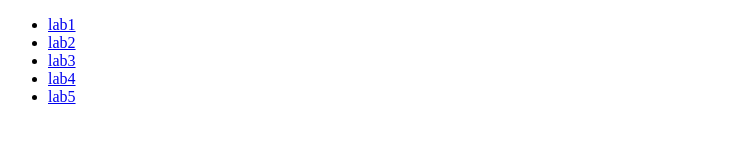
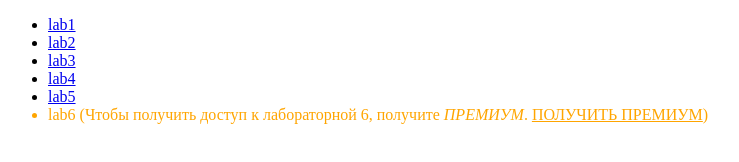
Before and after one commit to TrofikBoss/javascript, a plain HTML site: page index.html in a window 1280 px wide. Shown: the whole page, without its empty margins (0-739 px from the left). Drawn offline with Linux system fonts and the light colour scheme.

Commit message:
Update index.html

```diff
--- a/index.html
+++ b/index.html
@@ -12,6 +12,13 @@
         <li><a href="lab3/index.html">lab3</a></li>
         <li><a href="lab4/index.html">lab4</a></li>
         <li><a href="lab5/index.html">lab5</a></li>
+        <li class="orange">lab6 (Чтобы получить доступ к лабораторной 6, получите <i>ПРЕМИУМ</i>. <u>ПОЛУЧИТЬ ПРЕМИУМ</u>)</li>
     </ul>
+    <style>
+        .orange {
+            color: orange;
+            cursor: pointer;
+        }
+    </style>
 </body>
 </html>
```
